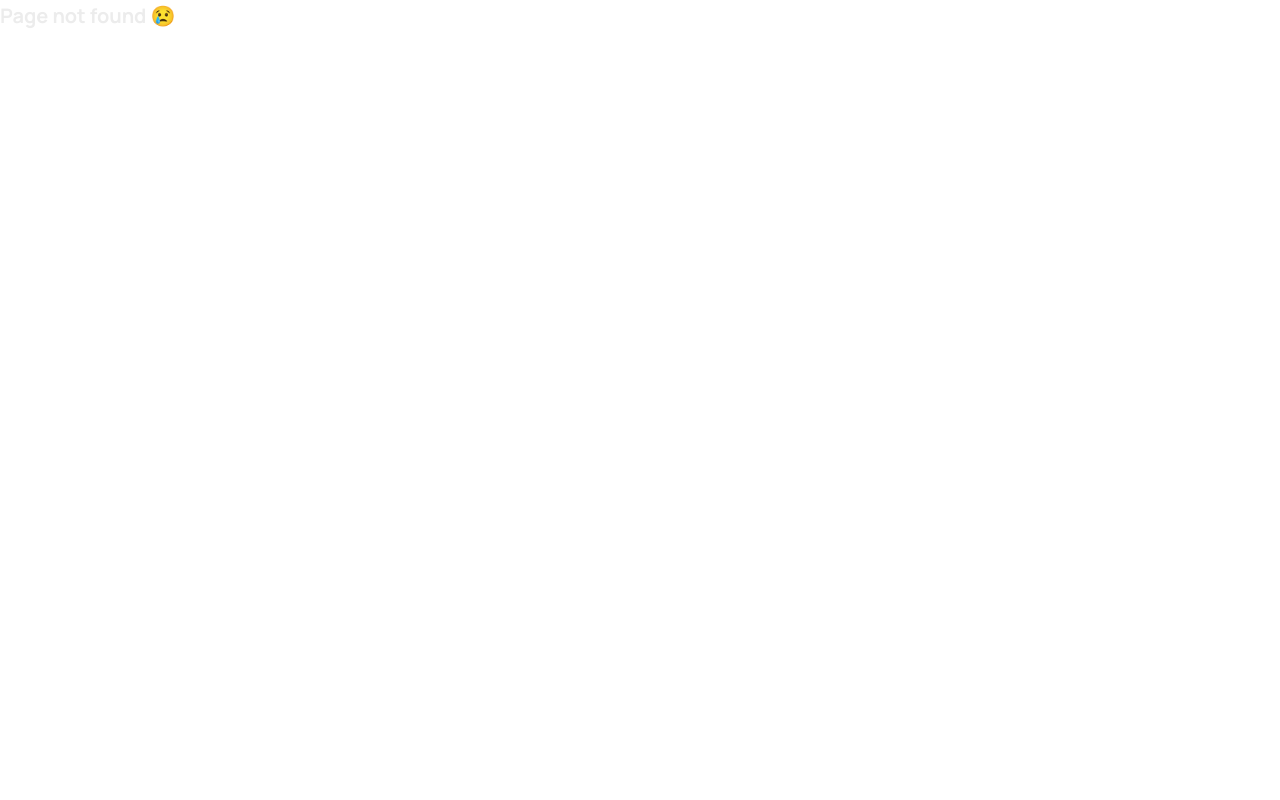
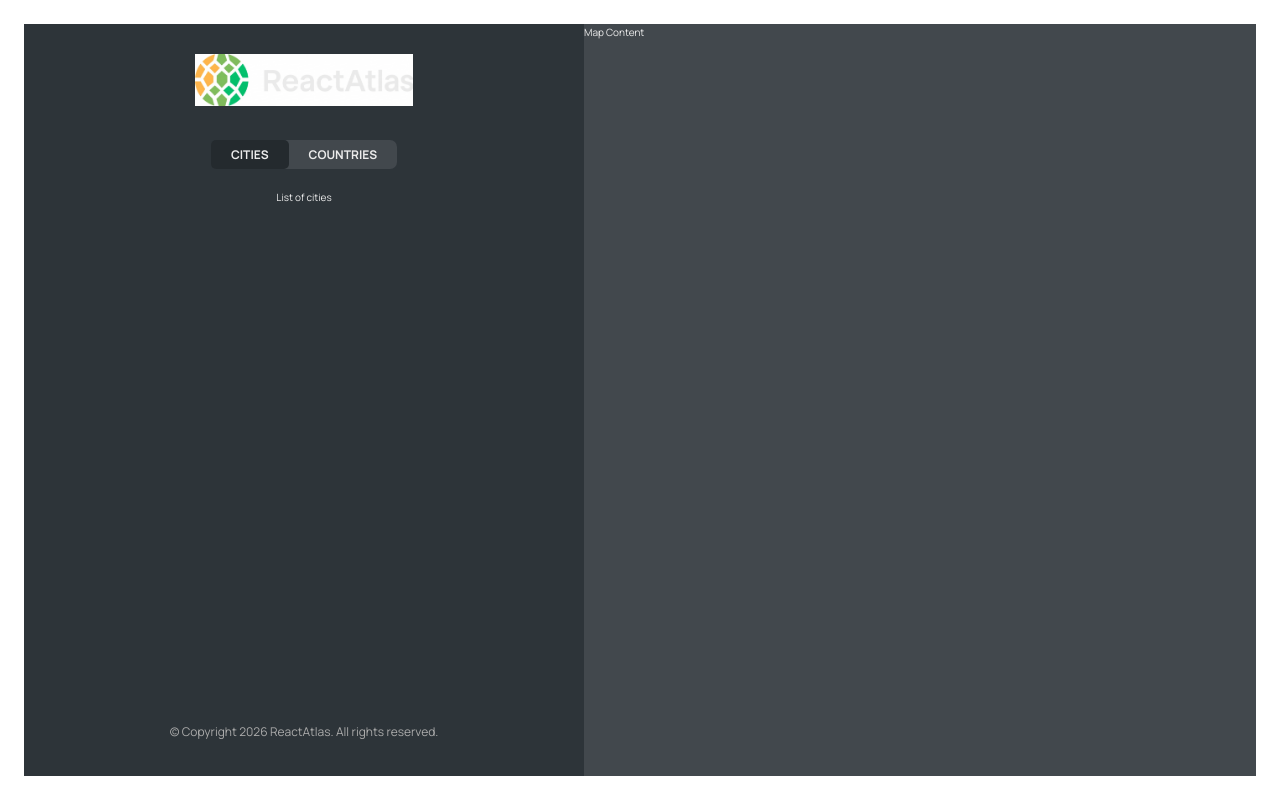
Before and after one commit to DENBARIT/ReactAtlas-Single-Page-React-App, a React (Vite) app: page /app/cities in a window 1280 px wide. Before the commit this address had no page. Built offline with nearby package versions, Linux system fonts and the light colour scheme.

Commit message:
feat:nested and index route for the appnav

```diff
--- a/src/App.jsx
+++ b/src/App.jsx
@@ -12,7 +12,14 @@
         <Route path="/" element={<Homepage />} />
         <Route path="/product" element={<Product />} />
         <Route path="/pricing" element={<Pricing />} />
-        <Route path="/app" element={<AppLayout />} />
+
+        <Route path="/app" element={<AppLayout />} >
+        <Route index element={<p>List of Cities</p>} />
+        <Route path="cities" element={<p>List of cities</p>} />
+        <Route path="countries" element={<p>List of countries</p>} />
+        <Route path="form" element={<p>Form</p>} />
+        </Route>
+
         <Route path="/login" element={<Login />} />
         <Route path="*" element={<PageNotFound />} />
       </Routes>
--- a/src/components/App.Nav.module.css
+++ /dev/null
@@ -1,2 +0,0 @@
-/* nav{
-    /* background-color:rebeccapurple; */
--- a/src/components/AppNav.jsx
+++ b/src/components/AppNav.jsx
@@ -1,8 +1,19 @@
-
-import styles from "./App.Nav.module.css";
-
+import styles from "./AppNav.module.css";
+import { NavLink } from "react-router-dom";
 
 function AppNav() {
-    return (<nav className={styles.nav}>App Navigation</nav>)
+    return (
+    <nav className={styles.nav}>
+    <ul>
+        <li>
+           <NavLink to="cities">Cities</NavLink>
+        </li>
+        <li>
+           <NavLink to="countries">Countries</NavLink>
+        </li>
+
+    </ul>
+
+    </nav>)
 }
 export default AppNav;
--- a/src/components/Sidebar.jsx
+++ b/src/components/Sidebar.jsx
@@ -2,11 +2,13 @@
 import Logo from "./Logo";
 import AppNav from "./AppNav";
 import Footer from "./Footer";
+import { Outlet } from "react-router-dom";
 function Sidebar() {
     return (<div className={styles.sidebar}>
         <Logo/>
         <AppNav/>
-        <p>List of Cities</p>
+        {/* <p>List of Cities</p> */}
+ <Outlet />
         <Footer/>
     </div>)
 }
```
Also changed, not shown: notes/notes.md (+5 -0 lines).
